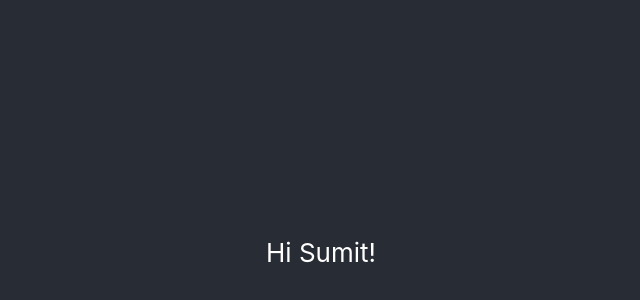
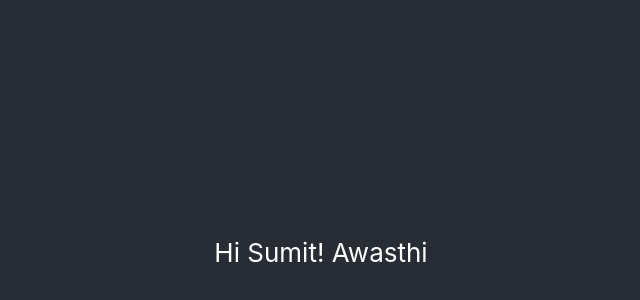
Before and after one commit to sumit-awast/myApp-ui, a React (Create React App) app: page / in a window 1280 px wide. Shown: the part 148-448 px from the top of the page, without its empty margins (319-959 px from the left). Built offline with nearby package versions, Linux system fonts and the light colour scheme.

Commit message:
my first commits

```diff
--- a/src/App.js
+++ b/src/App.js
@@ -5,7 +5,7 @@ function App() {
   return (
     <div className="App">
       <header className="App-header">
-      <p>Hi Sumit!</p>
+      <p>Hi Sumit! Awasthi</p>
       </header>
     </div>
   );
```
